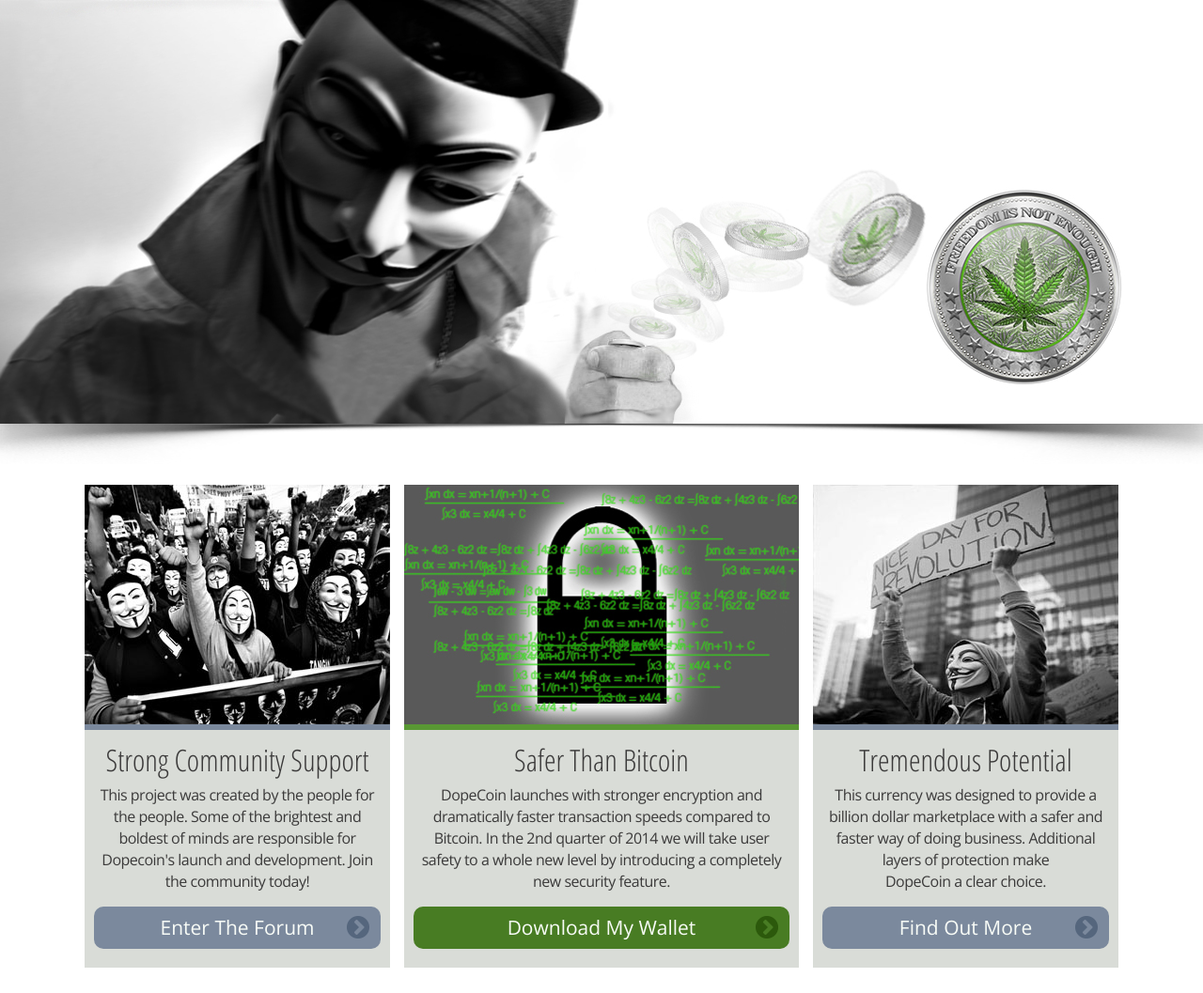
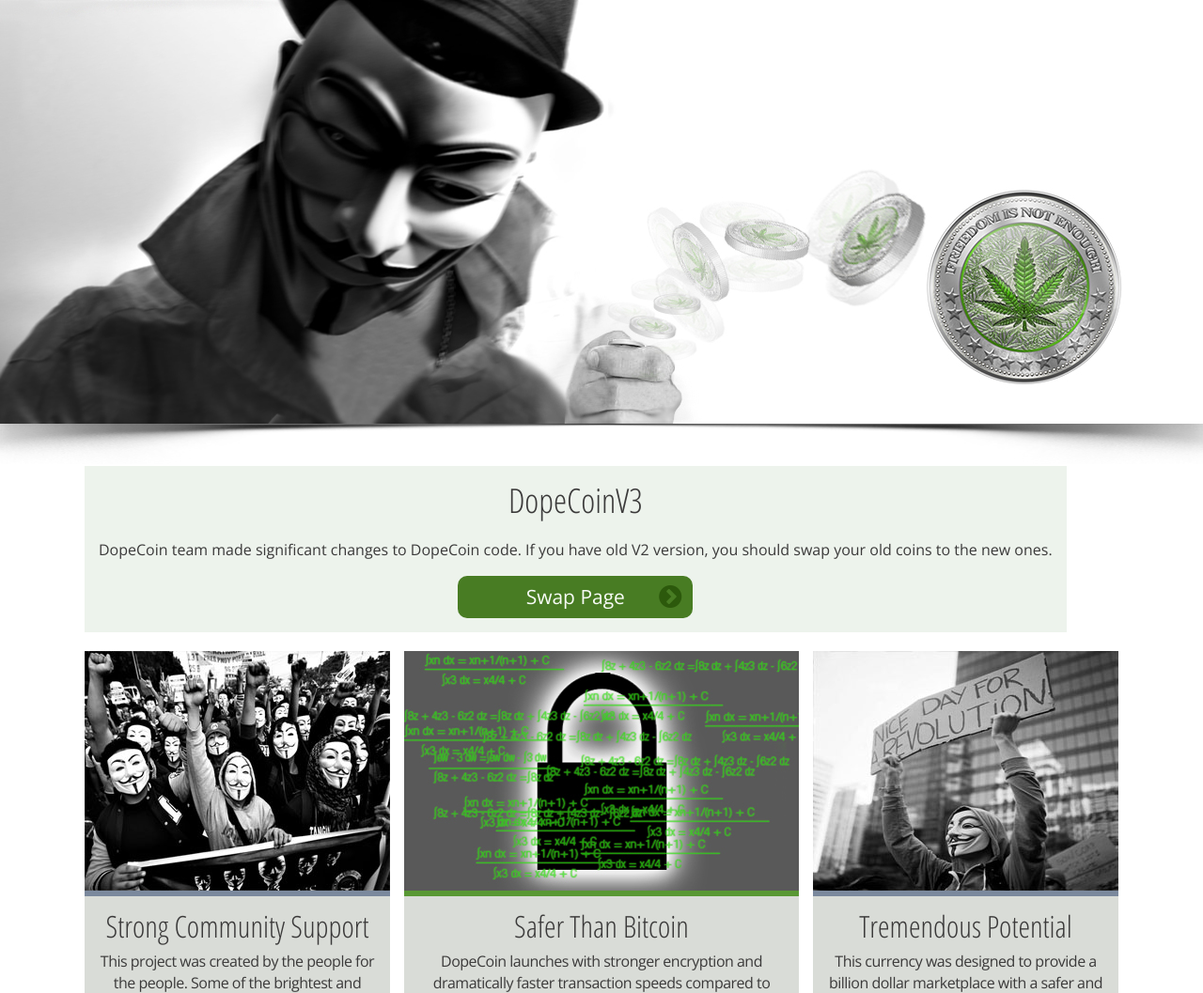
Before and after one commit to nrpatten/dopecoin-website, a PHP site: page / in a window 1280 px wide. Shown: the part 82-1139 px from the top of the page at 94% size. Run offline with PHP 8.4, Linux system fonts and the light colour scheme; some libraries are stand-ins or nearby versions.

Commit message:
Applied changes

```diff
--- a/css/global.css
+++ b/css/global.css
@@ -338,9 +338,16 @@
     height: 135px;
     margin: 0;
 }
+
+.content .buttons {
+    margin: 0 auto;
+    overflow: hidden;
+}
+
 .content .btn {
-    width: 300px;
-    margin: 0 auto;
+    width: 250px;
+    float: left;
+    margin-left: 18px;
 }
 
 .videoframe {
@@ -414,7 +421,7 @@
 
 .copyplace {
     float: left;
-    width: 390px;
+    width: 610px;
 }
 
 .mininTut {
@@ -605,3 +612,39 @@
 .wrapper.contact form div.success {
   color: #78a15c;
 }
+
+.boldfont {
+font-weight: bold;
+}
+
+.copyplace p {
+margin-top: 1em;
+}
+
+.exchanges {
+margin-top: -1em;
+}
+
+.exchanges td {
+vertical-align: middle;
+}
+
+.fullcenter .contentfull {
+    padding: 15px;
+    margin: -20px 20px 20px 0;
+    float: left;
+    background: #edf3ec;
+    text-align: center;
+}
+.fullcenter .contentfull h2 {
+    font-size: 36px;
+    font-weight: 300;
+    margin: 10px 0 30px;
+}
+.fullcenter .contentfull p {
+    margin: 1em 0 1em;
+}
+.contentfull .btn {
+    width: 250px;
+    margin: 0 auto;
+}
--- a/index.php
+++ b/index.php
@@ -7,6 +7,17 @@
     </div>
 
     <div class="wrapper">
+
+                <div class="fullcenter">
+                <div class="contentfull">
+                    <h2>DopeCoinV3</h2>
+                    <p>DopeCoin team made significant changes to DopeCoin code. If you have old V2 version, you should swap your old coins to the new ones.</p>
+                      <a class="btn green" href="/coin_swap.php">Swap Page<i class="fa fa-chevron-circle-right"></i></a>
+                </div>
+                <div class="clear"></div>
+            </div>
+
+
         <div class="fullcenter">
 
             <ul class="teaserHold">
@@ -18,15 +29,11 @@
                     <div class="tcontent">
                         <h3>Strong Community Support</h3>
                         <p>This project was created by the people
-
                         for the people. Some of the brightest
-
                         and boldest of minds are responsible
-
-                        for Dopecoin's launch and development.
-
+                        for DopeCoin's launch and development.
                         Join the community today!</p>
-                        <a class="btn blue" href="//bitcointalk.org/index.php?topic=467641">Enter The Forum <i class="fa fa-chevron-circle-right"></i></a>
+                        <a class="btn blue" href="http://bitcointalk.org/index.php?topic=467641.0">Enter The Forum <i class="fa fa-chevron-circle-right"></i></a>
 
                     </div>
                 </li>
@@ -38,15 +45,10 @@
                     <div class="tcontent">
                         <h3>Safer Than Bitcoin</h3>
                         <p>DopeCoin launches with stronger encryption and
-
                         dramatically faster transaction speeds compared
-
-                        to Bitcoin. In the 2nd quarter of 2014 we will take
-
-                        user safety to a whole new level by introducing a
-
-                        completely new security feature.</p>
-                        <a class="btn green" href="downloads.php">Download My Wallet <i class="fa fa-chevron-circle-right"></i></a>
+                        to Bitcoin. We will implement anonymous transactions and
+                        anonymous messaging in the coin soon. Stay tuned!</p>
+                        <a class="btn green" href="/resources.php">Download My Wallet <i class="fa fa-chevron-circle-right"></i></a>
 
                     </div>
                 </li>
@@ -58,15 +60,11 @@
                     <div class="tcontent">
                         <h3>Tremendous Potential</h3>
                         <p>This currency was designed
-
                         to provide a billion dollar
-
                         marketplace with a safer and faster way
-
                         of doing business. Additional layers of
-
                         protection make<br /> DopeCoin a clear choice.</p>
-                        <a class="btn blue" href="https://bitcointalk.org/index.php?topic=467641.0">Find Out More <i class="fa fa-chevron-circle-right"></i></a>
+                        <a class="btn blue" href="http://bitcointalk.org/index.php?topic=467641.0">Find Out More <i class="fa fa-chevron-circle-right"></i></a>
 
                     </div>
                 </li>
@@ -79,8 +77,11 @@
                     <p>Whether governments like it or not, crypto-currency technology represents the
                      most significant innovative breakthrough in the money industry, ever. Despite
                       likely future attempts to suppress this technology it is not going to go way.</p>
-                      <a class="btn green" href="http://dopecoin.com/exchanges.php">Buy Dopecoins Now <i class="fa fa-chevron-circle-right"></i></a>
-
+                      <div class="buttons">
+                      <a class="btn green" href="/exchanges.php">Buy Dopecoins<i class="fa fa-chevron-circle-right"></i></a>
+                       <a class="btn green" href="http://multipool.dopecoin.com/">Mine Dopecoins<i class="fa fa-chevron-circle-right"></i></a>
+                       </div>
+                       </a>
                 </div>
                 <div class="videoframe">
                     <video id="example_video_1" class="video-js vjs-default-skin" controls="false" preload="none" width="500" height="281"
--- a/layout/header.php
+++ b/layout/header.php
@@ -4,7 +4,7 @@
     	<meta charset="utf-8">
 
     	<!--<meta http-equiv="X-UA-Compatible" content="IE=edge,chrome=1">-->
-        <title>DopeCoin.com</title>
+        <title>DopeCoin - The Dopest Coin on the Planet!</title>
 
         <meta name="viewport" content="width=device-width, initial-scale=1.0, maximum-scale=1.0, user-scalable=no">
 
@@ -30,8 +30,8 @@
             <ul id="mainnavi">
                 <li><a href="/">Home</a><i class="fa fa-circle"></i></li>
                 <li><a href="/information.php">Information</a><i class="fa fa-circle"></i></li>
-                <li><a href="/downloads.php">Resources</a><i class="fa fa-circle"></i></li>
-                <li><a href="//bitcointalk.org/index.php?topic=467641">Forum</a><i class="fa fa-circle"></i></li>
+                <li><a href="/resources.php">Resources</a><i class="fa fa-circle"></i></li>
+                <li><a href="http://bitcointalk.org/index.php?topic=467641.0">Forum</a><i class="fa fa-circle"></i></li>
                 <li><a href="/contributors.php">Contributors</a><i class="fa fa-circle"></i></li>
                 <li><a href="/contact.php">Contact</a></li>
             </ul>
--- a/retailers.php
+++ b/retailers.php
@@ -9,7 +9,7 @@
                 <h1>Retailers</h1>
                 <p>Check out all of the amazing things that you can buy with your
                 DopeCoins from retailers around the world! If you interested in accepting
-                DopeCoins in your store make sure to <a href="/contact.php">Contact Us</a>.</p>
+                DopeCoins in your store make sure to <a href="/contact.php">contact us</a>.</p>
 
                 <table>
                   <tr>
```
Also changed, not shown: exchanges.php (+11 -10 lines), information.php (+17 -11 lines), miningpools.php (deleted, +0 -33 lines), resources.php (renamed from downloads.php, +40 -61 lines), images/exchanges/allcoin.jpg (deleted), images/exchanges/allcoin.png (added), images/exchanges/bittrex.png (added), images/exchanges/c-cex.png (added), images/exchanges/mintpal.jpg (deleted), images/exchanges/pm2coins.jpg (deleted).
